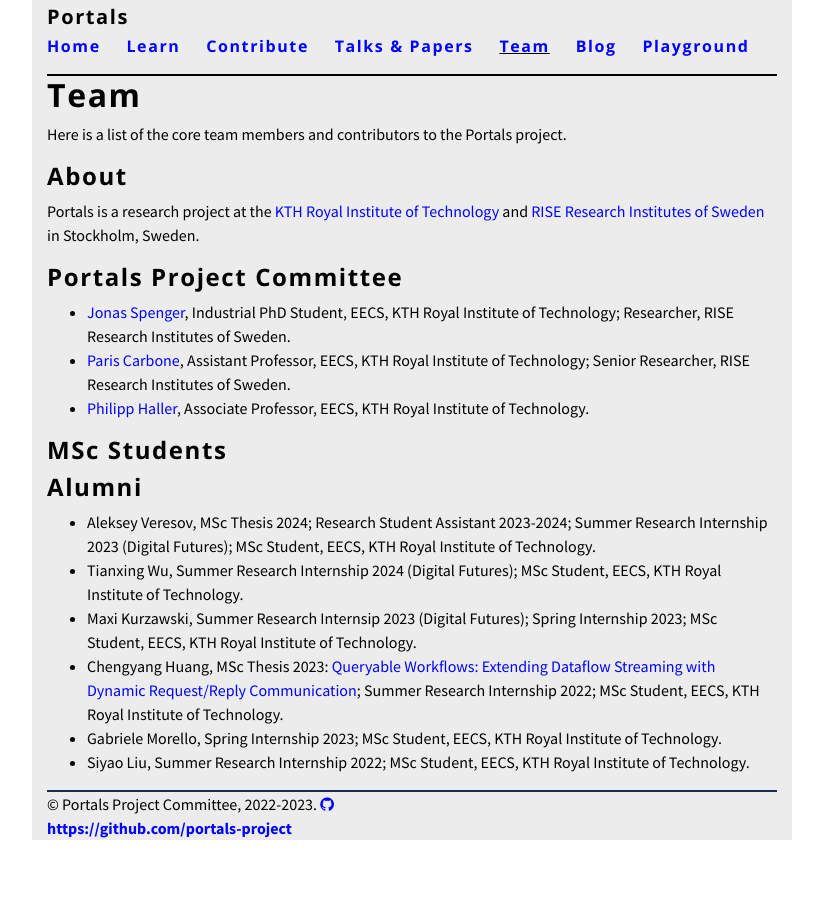
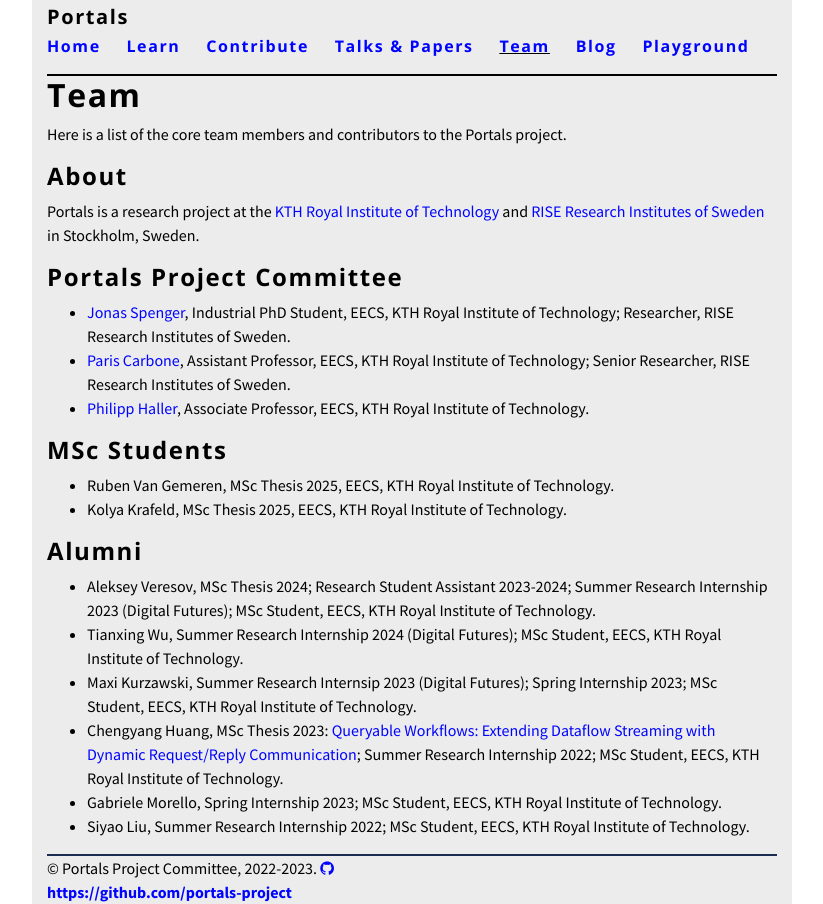
Before and after one commit to portals-project/portals-project.github.io, a Jekyll site: the page built from team.md, in a window 1280 px wide. Shown: the whole page, without its empty margins (228-1051 px from the left). Built offline with Jekyll 4.4.1, drawn with Linux system fonts in a browser that asks for light colours; nearby versions of some CDN libraries.

Commit message:
Update team for spring 2025

```diff
--- a/team.md
+++ b/team.md
@@ -16,6 +16,8 @@
   Associate Professor, EECS, KTH Royal Institute of Technology.
 
 ## MSc Students
+* Ruben Van Gemeren, MSc Thesis 2025, EECS, KTH Royal Institute of Technology.
+* Kolya Krafeld, MSc Thesis 2025, EECS, KTH Royal Institute of Technology.
 
 ## Alumni
 * Aleksey Veresov, MSc Thesis 2024; Research Student Assistant 2023-2024; Summer Research Internship 2023 (Digital Futures); MSc Student, EECS, KTH Royal Institute of Technology.
```
